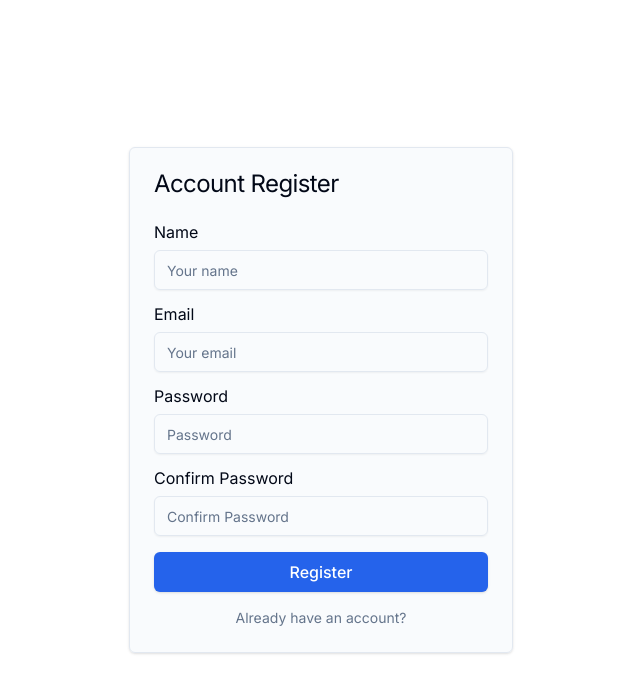
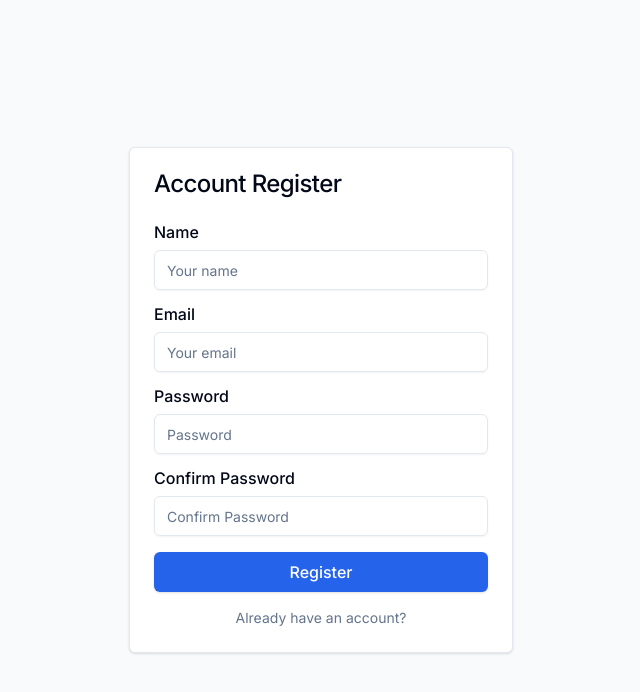
Before and after one commit to tauhid8k/next-template, a Next.js app: page /auth/register in a window 1280 px wide. Shown: the top 692 px of the page, without its empty margins (319-959 px from the left). Built offline with nearby package versions, Linux system fonts and the light colour scheme.

Commit message:
some inconsistent css fix on forms and auth layout

```diff
--- a/app/auth/forgot-password/page.tsx
+++ b/app/auth/forgot-password/page.tsx
@@ -3,7 +3,7 @@ import ForgotPasswordForm from '@/components/auth/forgot-password-form'
 
 const ForgotPasswordPage = () => {
   return (
-    <Card className="w-full max-w-sm bg-muted/40">
+    <Card className="w-full max-w-sm bg-white dark:bg-muted/40">
       <CardHeader>
         <CardTitle>Forgot Password?</CardTitle>
       </CardHeader>
--- a/app/auth/layout.tsx
+++ b/app/auth/layout.tsx
@@ -1,6 +1,6 @@
 const AuthLayout = ({ children }: { children: React.ReactNode }) => {
   return (
-    <main className="container min-h-screen py-4 grid place-items-center">
+    <main className="container min-h-screen py-4 grid place-items-center bg-gray-50 dark:bg-background">
       {children}
     </main>
   )
--- a/app/auth/login/page.tsx
+++ b/app/auth/login/page.tsx
@@ -3,7 +3,7 @@ import LoginForm from '@/components/auth/login-form'
 
 const LoginPage = () => {
   return (
-    <Card className="w-full max-w-sm bg-muted/40">
+    <Card className="w-full max-w-sm bg-white dark:bg-muted/40">
       <CardHeader>
         <CardTitle>Account Login</CardTitle>
       </CardHeader>
--- a/app/auth/register/page.tsx
+++ b/app/auth/register/page.tsx
@@ -3,7 +3,7 @@ import RegisterForm from '@/components/auth/register-form'
 
 const RegisterPage = () => {
   return (
-    <Card className="w-full max-w-sm bg-muted/40">
+    <Card className="w-full max-w-sm bg-white dark:bg-muted/40">
       <CardHeader>
         <CardTitle>Account Register</CardTitle>
       </CardHeader>
--- a/components/ui/button.tsx
+++ b/components/ui/button.tsx
@@ -43,9 +43,7 @@ export interface ButtonProps
 
 // Loading Icon
 const LoadingIcon = () => {
-  return (
-    <LoaderCircle className="size-5 animate-spin text-primary-foreground" />
-  )
+  return <LoaderCircle className="size-5 animate-spin text-white" />
 }
 
 const Button = React.forwardRef<HTMLButtonElement, ButtonProps>(
--- a/components/ui/card.tsx
+++ b/components/ui/card.tsx
@@ -35,7 +35,10 @@ const CardTitle = React.forwardRef<
 >(({ className, ...props }, ref) => (
   <h3
     ref={ref}
-    className={cn('text-2xl leading-none tracking-tight', className)}
+    className={cn(
+      'text-2xl font-medium leading-none tracking-tight',
+      className
+    )}
     {...props}
   />
 ))
--- a/components/ui/label.tsx
+++ b/components/ui/label.tsx
@@ -7,7 +7,7 @@ import { cva, type VariantProps } from 'class-variance-authority'
 import { cn } from '@/lib/utils'
 
 const labelVariants = cva(
-  'text-sm leading-none peer-disabled:cursor-not-allowed peer-disabled:opacity-70'
+  'text-sm font-medium leading-none peer-disabled:cursor-not-allowed peer-disabled:opacity-70'
 )
 
 const Label = React.forwardRef<
```
